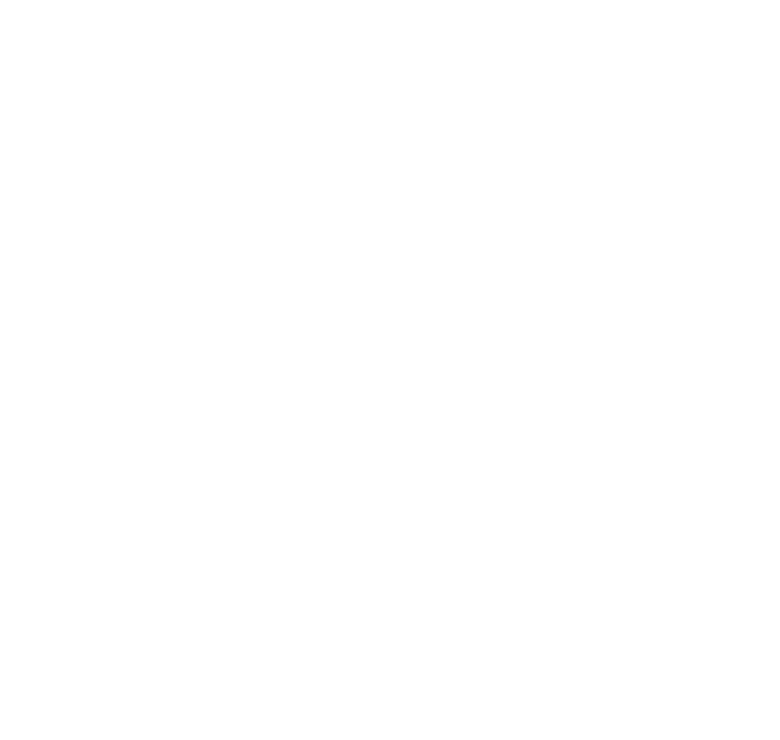
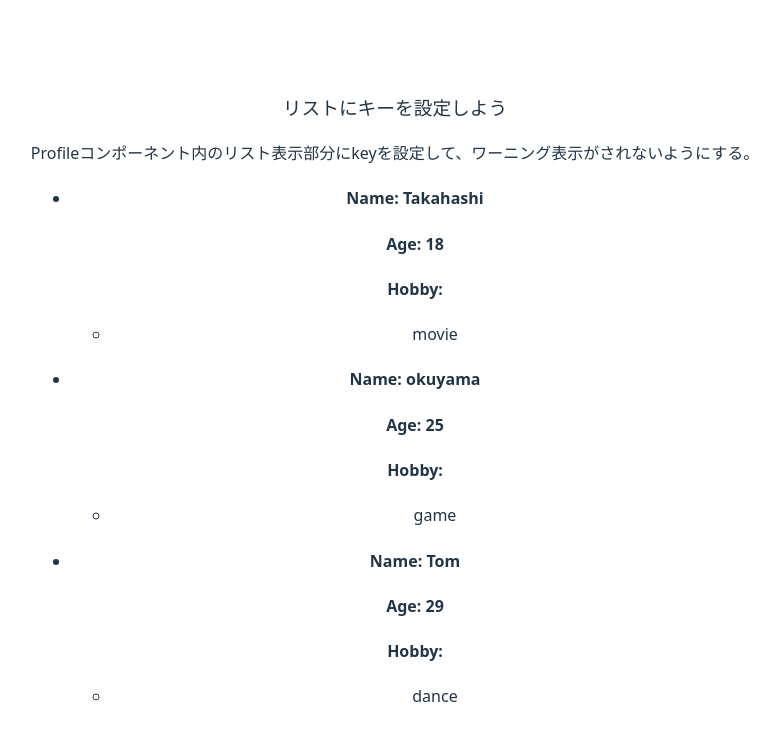
Before and after one commit to terahashi/react-next-study, a React (Vite) app: page /study/ListKey in a window 1280 px wide. Before the commit this address had no page. Shown: the top 740 px of the page, without its empty margins (245-1025 px from the left). Built offline with nearby package versions, Linux system fonts and the light colour scheme.

Commit message:
ListKey.jsxファイルを追加　作成完了

```diff
--- a/src/App.jsx
+++ b/src/App.jsx
@@ -12,6 +12,7 @@
 import EventExample from './pages/study/EventExample';
 import EventExample2 from './pages/study/EvantExample2';
 import ObjectState from './pages/study/ObjectState';
+import ListKey from './pages/study/ListKey';
 
 function App() {
   const [count, setCount] = useState(0);
@@ -42,6 +43,7 @@
           <Route path='study/EventExample' element={<EventExample />} />
           <Route path='study/EventExample2' element={<EventExample2 />} />
           <Route path='study/ObjectState' element={<ObjectState />} />
+          <Route path='study/ListKey' element={<ListKey />} />
           {/* <Route path='./pages/Count' element={<Count />} /> ⬅︎これだとエラー。【pathはURL】であってファイルの場所ではない！ */}
         </Routes>
       </BrowserRouter>
--- /dev/null
+++ b/src/components/study/Profile.jsx
@@ -0,0 +1,19 @@
+//ListKeyから{ name, age, hobbies }が渡ってくる。
+const Profile = ({ name, age, hobbies }) => {
+  return (
+    //渡ってきた{ name, age, hobbies }を下記３箇所で使用する。
+    <div>
+      <h4>Name: {name}</h4>
+      <h4>Age: {age}</h4>
+
+      <h4>Hobby:</h4>
+      <ul>
+        {hobbies.map((hobby) => (
+          <li key={hobby}>{hobby}</li>
+        ))}
+      </ul>
+    </div>
+  );
+};
+
+export default Profile;
--- a/src/pages/study/ListKey.jsx
+++ b/src/pages/study/ListKey.jsx
@@ -0,0 +1,38 @@
+import Profile from '../../components/study/Profile';
+
+//⬇︎①オブジェクトを用意しよう
+const persons = [
+  {
+    name: 'Takahashi',
+    age: 18,
+    hobbies: ['movie'],
+  },
+  {
+    name: 'okuyama',
+    age: 25,
+    hobbies: ['game'],
+  },
+  {
+    name: 'Tom',
+    age: 29,
+    hobbies: ['dance'],
+  },
+];
+
+const ListKey = () => {
+  return (
+    <>
+      <h3>リストにキーを設定しよう</h3>
+      <p>Profileコンポーネント内のリスト表示部分にkeyを設定して、ワーニング表示がされないようにする。</p>
+      <ul>
+        {persons.map((person) => (
+          <li key={person.name}>
+            <Profile {...person} />
+          </li>
+        ))}
+      </ul>
+    </>
+  );
+};
+
+export default ListKey;
--- a/src/pages/study/ObjectState.jsx
+++ b/src/pages/study/ObjectState.jsx
@@ -33,4 +33,5 @@
     </>
   );
 };
+
 export default ObjectState;
--- a/src/pages/study/StudyHome.jsx
+++ b/src/pages/study/StudyHome.jsx
@@ -16,6 +16,8 @@
       <Link to={'study/EventExample2'}>イベントリスナーの勉強ページ2</Link>
       <br></br>
       <Link to={'study/ObjectState'}>オブジェクトのステートを更新しよう</Link>
+      <br></br>
+      <Link to={'study/ListKey'}>リストに「Key」を設定しよう</Link>
     </div>
   );
 };
```
